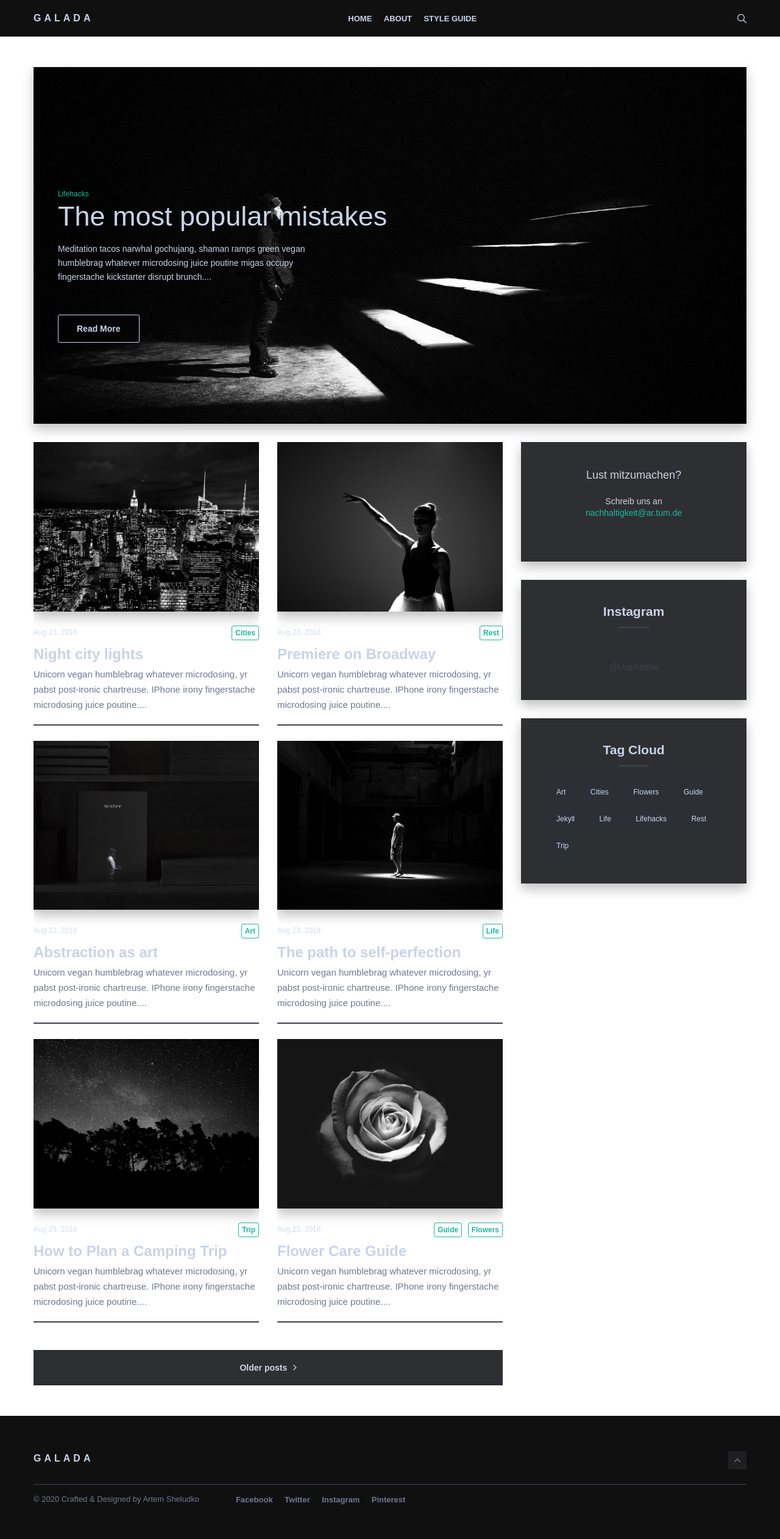
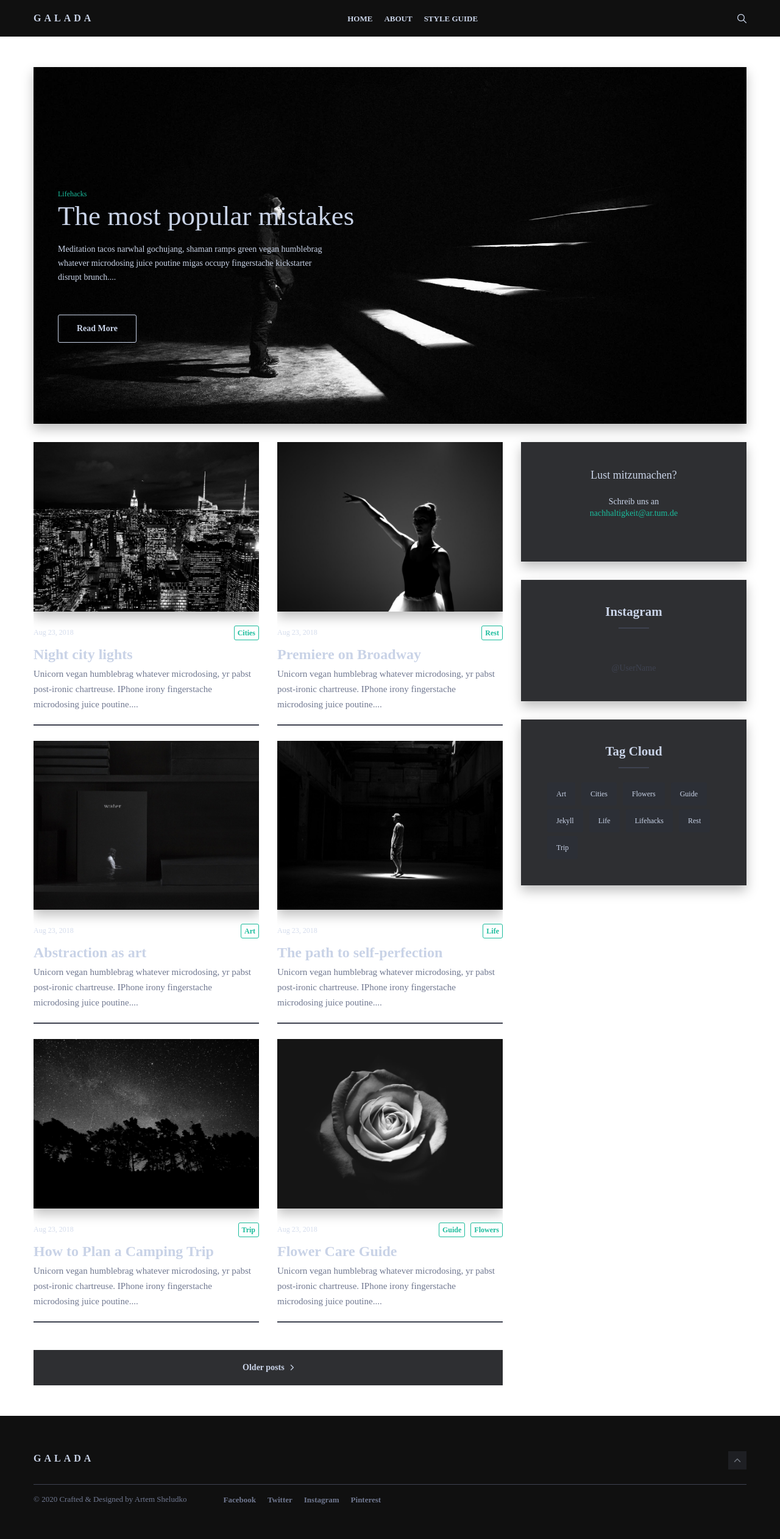
Before and after one commit to hingstarne/artumnachhaltigkeit, a Jekyll site: the page built from index.html, in a window 1280 px wide. Shown: the whole page at 61% size. Built offline with Jekyll 4.4.1, drawn with Linux system fonts in a browser that asks for light colours; nearby versions of some CDN libraries; some web fonts are replaced; the list of posts is cut into pages by our own code.

Commit message:
change font

```diff
--- a/_sass/2-base/_base.scss
+++ b/_sass/2-base/_base.scss
@@ -3,7 +3,7 @@ $base-font-size: 16px;
 $base-font-style: normal;
 $base-font-variant: normal;
 $base-font-weight: normal;
-$base-font-family: 'Nunito', sans-serif;
+$base-font-family: 'Cutive Mono';
 $base-line-height: 28px;
 
 *, *::after, *::before {
@@ -43,7 +43,7 @@ body {
 
 // Headings
 $heading-font-weight: 700;
-$heading-font-family: 'Nunito', -apple-system, BlinkMacSystemFont, Helvetica Neue, Helvetica, Arial, sans-serif;
+$heading-font-family: 'Cutive Mono', -apple-system, BlinkMacSystemFont, Helvetica Neue, Helvetica, Arial, sans-serif;
 
 $font-size-h1:  36px;
 $font-size-h2:  28px;
```
